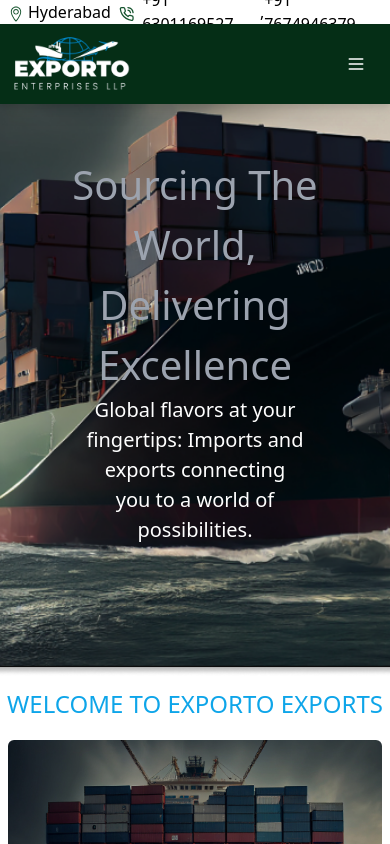
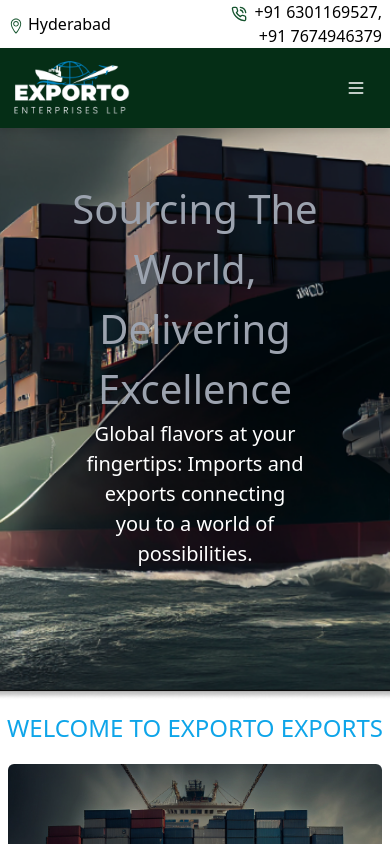
Before and after one commit to studytap-developer/exporto-ui, a React (Create React App) app: page / in a window 390 px wide. Shown: the top 844 px of the page. Built offline with nearby package versions, Linux system fonts and the light colour scheme.

Commit message:
fixed issue with phone number in mobile

```diff
--- a/src/components/topnav.js
+++ b/src/components/topnav.js
@@ -9,13 +9,13 @@ const Topnav = () => {
   };
 
   return (
-    <div className="sticky top-0 bg-white h-6 flex justify-between px-1
+    <div className="sticky top-0 bg-white flex justify-between px-1
     ">
       <div className="flex items-center px-1">
         <TfiLocationPin className="text-green-900 mt-1 mr-1" />
         Hyderabad
       </div>
-      <div className="flex items-center px-1">
+      <div className="flex items-center px-1 flex-wrap justify-end">
         <LuPhoneCall className="text-green-900 mt-1 mr-2" />
         <span
           onClick={() => handlePhoneClick('916301169527')}
```
